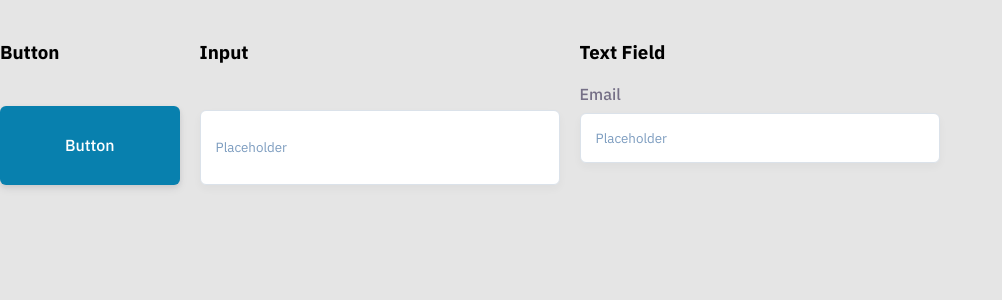
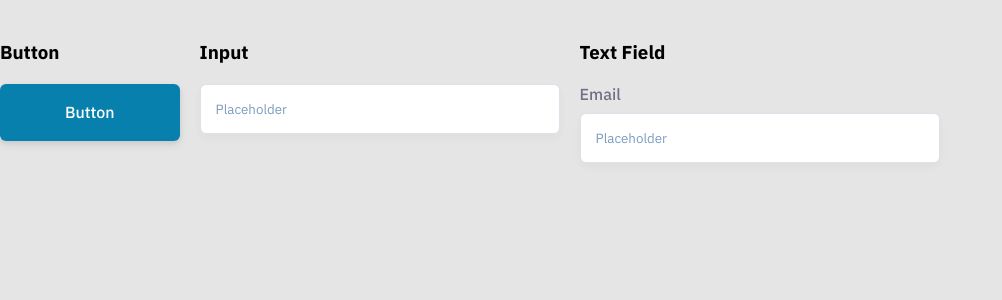
Before and after one commit to andreylazeev/register-form, a Vue app: page /uikit in a window 1280 px wide. Shown: the top 300 px of the page, without its empty margins (0-1002 px from the left). Built offline with nearby package versions, Linux system fonts and the light colour scheme.

Commit message:
uikit improvements

```diff
--- a/src/views/UIKit.vue
+++ b/src/views/UIKit.vue
@@ -41,6 +41,7 @@ export default {
     }
     &__item {
       display: grid;
+      grid-template-rows: repeat(2, max-content);
       gap: 20px;
     }
   }
```
